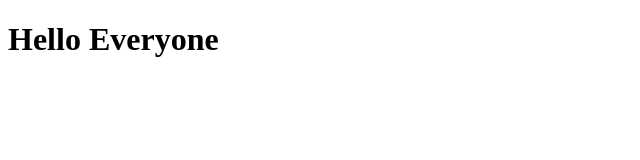
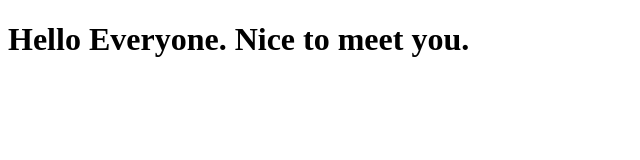
Before and after one commit to 0Verlord-41/coursera-test, a plain HTML site: page site/index.html in a window 1280 px wide. Shown: the whole page, without its empty margins (0-640 px from the left). Drawn offline with Linux system fonts and the light colour scheme.

Commit message:
Little Tweak 1.1

```diff
--- a/site/index.html
+++ b/site/index.html
@@ -6,6 +6,6 @@
     <title>Hello HTML</title>
 </head>
 <body>
-    <h1>Hello Everyone</h1>
+    <h1>Hello Everyone. Nice to meet you.</h1>
 </body>
 </html>
```
